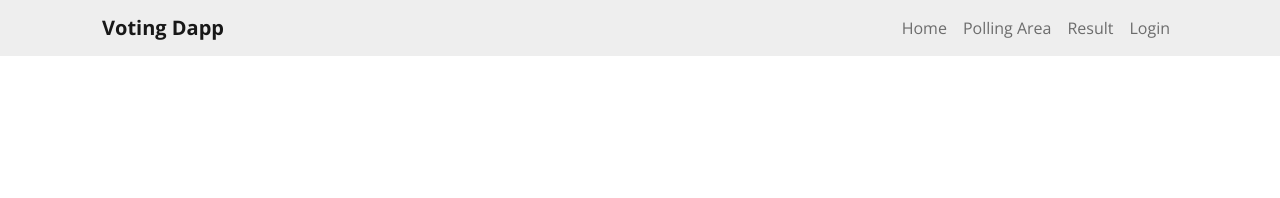
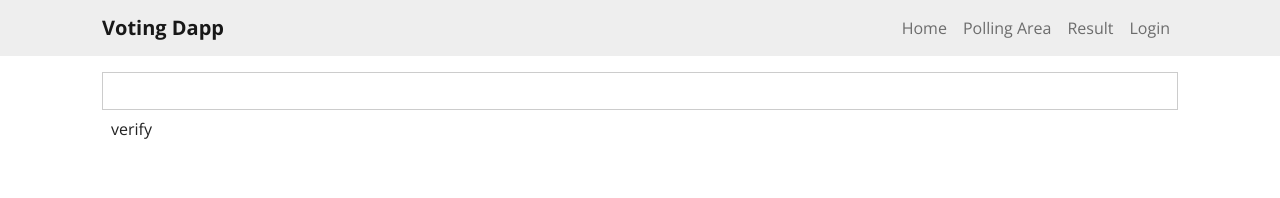
Before and after one commit to ashez2000/voting-dapp, a React (Create React App) app in the folder client/: page /otpverify in a window 1280 px wide. Shown: the top 198 px of the page. Built offline with nearby package versions, Linux system fonts and the light colour scheme.

Commit message:
complete otp verification

```diff
--- a/client/package.json
+++ b/client/package.json
@@ -3,7 +3,9 @@
   "version": "0.1.0",
   "private": true,
   "dependencies": {
+    "axios": "^0.27.2",
     "react": "^17.0.2",
+    "react-datepicker": "^4.8.0",
     "react-dom": "^17.0.2",
     "react-router-dom": "^6.3.0",
     "react-scripts": "3.2.0",
--- a/client/src/App.jsx
+++ b/client/src/App.jsx
@@ -5,6 +5,7 @@ import Navbar from './components/Navbar'
 import AdminPage from './pages/Admin'
 import HomePage from './pages/Home'
 import LoginPage from './pages/Login'
+import OtpVerifyPage from './pages/OtpVerify'
 import PollingPage from './pages/PollingArea'
 import ResultPage from './pages/Result'
 
@@ -19,6 +20,7 @@ const App = () => {
           <Route path="/polling" element={<PollingPage />} />
           <Route path="/result" element={<ResultPage />} />
           <Route path="/login" element={<LoginPage />} />
+          <Route path="/otpverify" element={<OtpVerifyPage />} />
         </Routes>
       </div>
     </>
--- /dev/null
+++ b/client/src/const.js
@@ -0,0 +1 @@
+export const API_URL = 'http://localhost:5000/api'
--- a/client/src/pages/Login.jsx
+++ b/client/src/pages/Login.jsx
@@ -1,18 +1,30 @@
-import React from 'react'
+import React, { useState } from 'react'
+import axios from 'axios'
+import { useNavigate } from 'react-router-dom'
+import DatePicker from 'react-datepicker'
 
-import { useState, useContext, useEffect } from 'react'
-import { Link } from 'react-router-dom'
+import 'react-datepicker/dist/react-datepicker.css'
+import { API_URL } from '../const'
 
-const LoginPage = ({ history }) => {
+const LoginPage = () => {
   const [email, setEmail] = useState('')
-  const [dob, setDob] = useState('')
+  const [startDate, setStartDate] = useState(new Date())
+  const navigate = useNavigate()
 
-  const handleSubmit = (e) => {
+  const handleSubmit = async (e) => {
     e.preventDefault()
 
     if (email === '') {
       alert('Please enter all fields', 'danger')
     } else {
+      const dob = startDate.toLocaleDateString('en-CA')
+      try {
+        const res = await axios.post(`${API_URL}/auth/login`, { email, dob })
+        localStorage.setItem('otpToken', res.data.otpToken)
+        navigate('/otpverify')
+      } catch (err) {
+        console.error('Failed to Login')
+      }
     }
 
     setEmail('')
@@ -32,12 +44,12 @@ const LoginPage = ({ history }) => {
         <form onSubmit={handleSubmit}>
           {/* email */}
           <div className="mb-3">
-            <label className="form-label">User ID</label>
+            <label className="form-label">Email</label>
             <input
               type="text"
               className="form-control"
               name="name"
-              placeholder="User ID"
+              placeholder="Email"
               value={email}
               onChange={(e) => setEmail(e.target.value)}
               required
@@ -45,7 +57,11 @@ const LoginPage = ({ history }) => {
           </div>
           <div className="mb-3">
             <label className="form-label">Date of birth</label>
-            <input className="form-control" type="date" />
+            <DatePicker
+              className="form-control"
+              selected={startDate}
+              onChange={(date) => setStartDate(date)}
+            />
           </div>
 
           <div className="d-grid">
--- /dev/null
+++ b/client/src/pages/OtpVerify.jsx
@@ -0,0 +1,39 @@
+import React, { useState } from 'react'
+import axios from 'axios'
+import { API_URL } from '../const'
+
+const OtpVerifyPage = () => {
+  const [otp, setOtp] = useState('')
+
+  const handleSubmit = async (e) => {
+    e.preventDefault()
+
+    try {
+      const res = await axios.post(`${API_URL}/auth/verifyotp`, {
+        otp,
+        otpToken: localStorage.getItem('otpToken'),
+      })
+
+      console.log(res.data)
+    } catch (err) {
+      console.log(err)
+    }
+  }
+
+  return (
+    <div>
+      <form onSubmit={handleSubmit}>
+        <input
+          className="form-control"
+          type="text"
+          value={otp}
+          onChange={(e) => setOtp(e.target.value)}
+        />
+
+        <input className="btn" type="submit" value="verify" />
+      </form>
+    </div>
+  )
+}
+
+export default OtpVerifyPage
```
Also changed, not shown: 1 other file (tests, documents, lock files or other folders).
